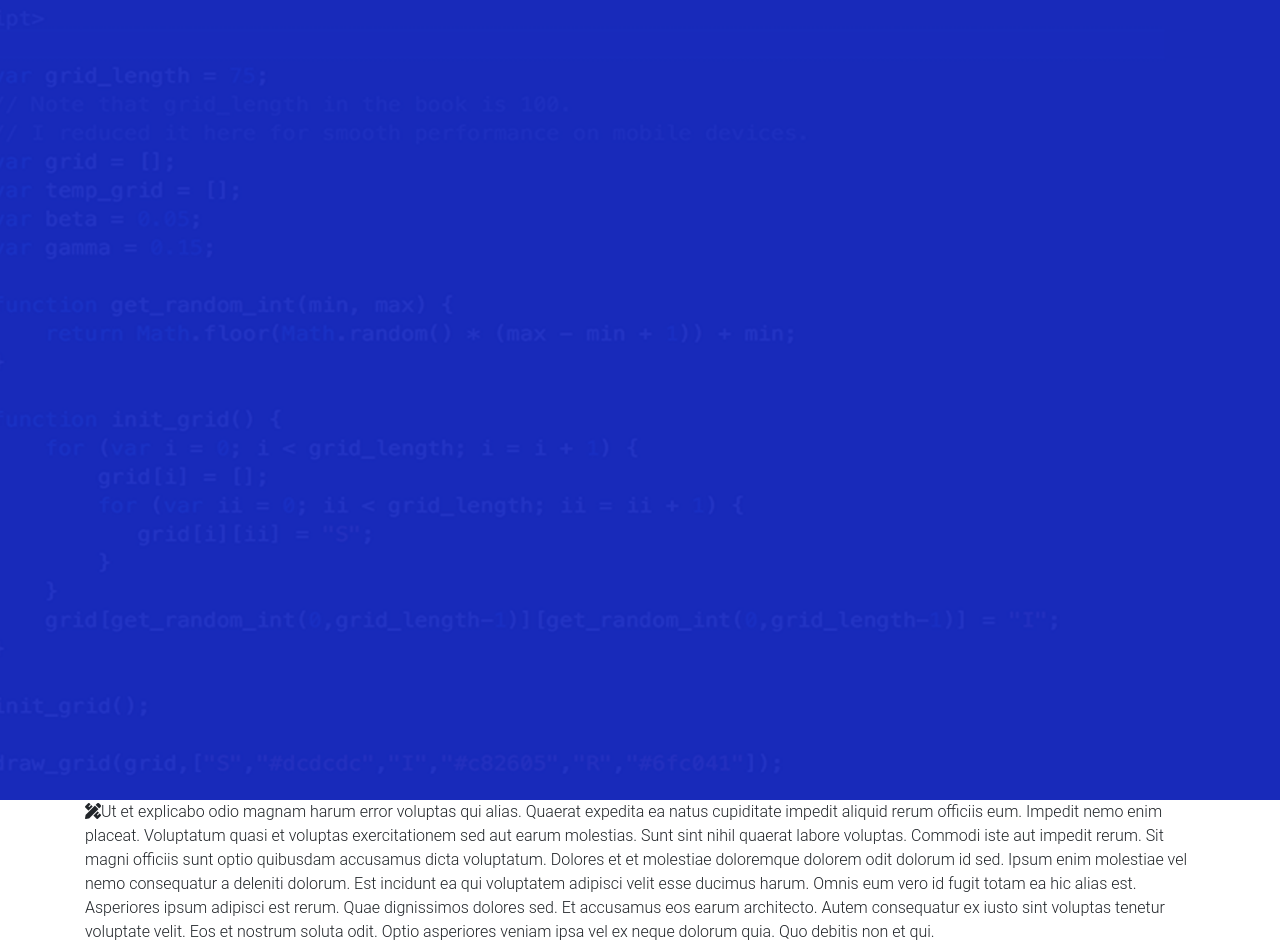
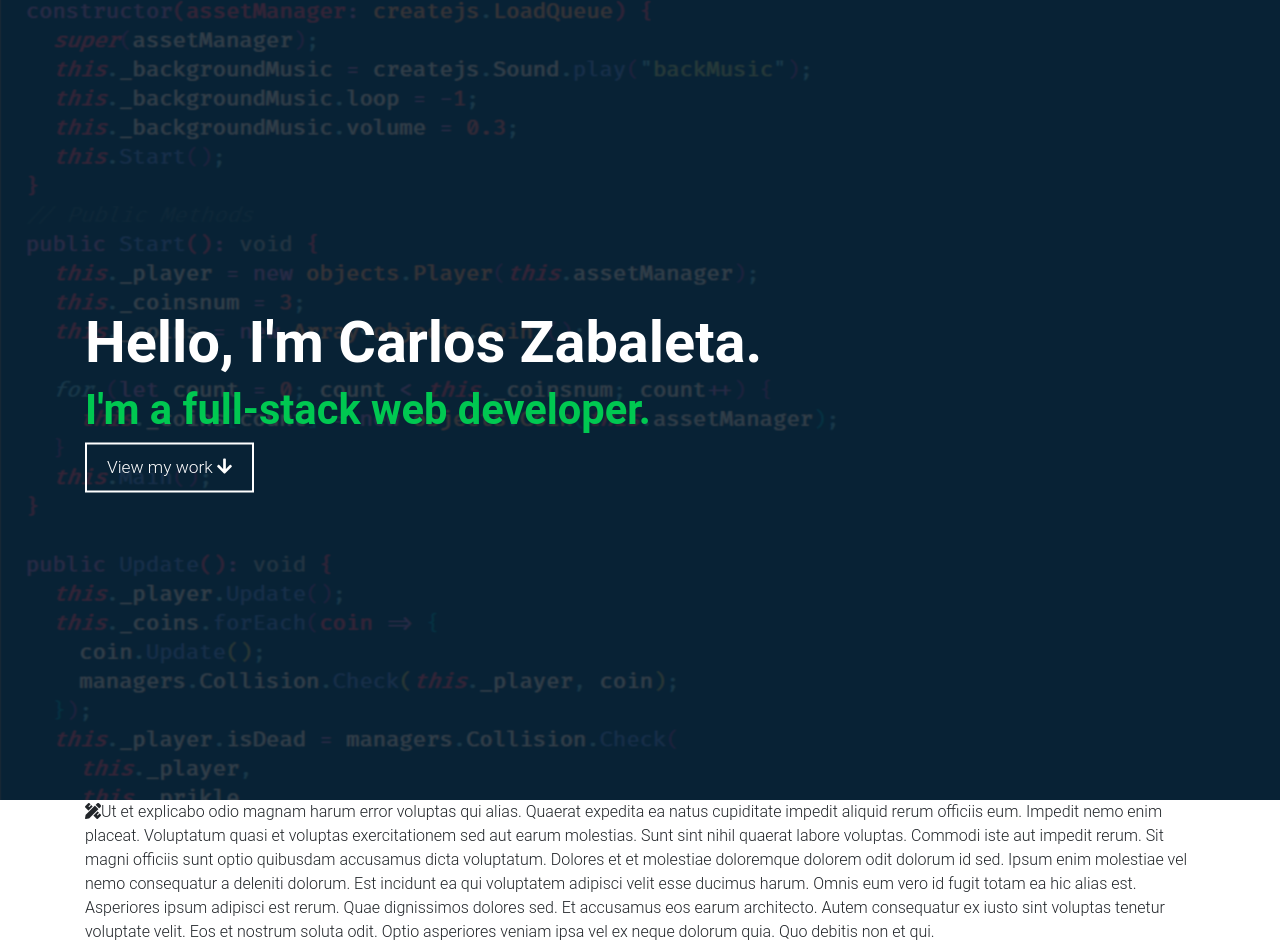
Before and after one commit to c-zab/v2, a Vue app: page / in a window 1280 px wide. Built offline with nearby package versions, Linux system fonts and the light colour scheme.

Commit message:
Completing cover page

```diff
--- a/src/assets/css/styles.css
+++ b/src/assets/css/styles.css
@@ -11,3 +11,10 @@ html {
   background-repeat: no-repeat;
   background-size: cover;
 }
+
+.centered {
+  position: absolute;
+  top: 50%;
+  left: 50%;
+  transform: translate(-50%, -50%);
+}
--- a/src/components/Cover.vue
+++ b/src/components/Cover.vue
@@ -1,6 +1,19 @@
 <template>
-  <div class="cover">
-    <div class="cover-image"></div>
+  <div id="cover" class="cover">
+    <div class="cover-image">
+      <div
+        class="centered shadow-none jumbotron bg-transparent justify-content-center align-self-center"
+      >
+        <div class="container">
+          <h1 class="font-weight-bold text-white">Hello, I'm Carlos Zabaleta.</h1>
+          <p class="font-weight-bold h3 text-success">I'm a full-stack web developer.</p>
+          <div class="button" dest="about">
+            View my work
+            <i class="fas fa-arrow-right fa-rotate-90"></i>
+          </div>
+        </div>
+      </div>
+    </div>
     <div class="container">
       <p>
         <i class="fas fa-pencil-ruler"></i>Ut et explicabo odio magnam harum error voluptas qui alias. Quaerat expedita ea natus cupiditate impedit aliquid rerum officiis eum. Impedit nemo enim placeat. Voluptatum quasi et voluptas exercitationem sed aut earum molestias. Sunt sint nihil quaerat labore voluptas. Commodi iste aut impedit rerum.
@@ -17,4 +30,29 @@ export default {};
 </script>
 
 <style scoped>
+#cover .jumbotron {
+  width: 100%;
+}
+h1 {
+  font-size: 360%;
+}
+.h3 {
+  font-size: 260%;
+}
+
+.button {
+  padding: 10px 20px;
+  color: white;
+  border: 2px solid #fff;
+  box-sizing: inherit;
+  display: inline-block;
+  font-size: 13pt;
+  transition: all 0.5s;
+  cursor: pointer;
+}
+
+.button:hover {
+  background-color: #04c2c9;
+  border-color: #04c2c9;
+}
 </style>
```
Also changed, not shown: src/assets/images/coverBg.png.
